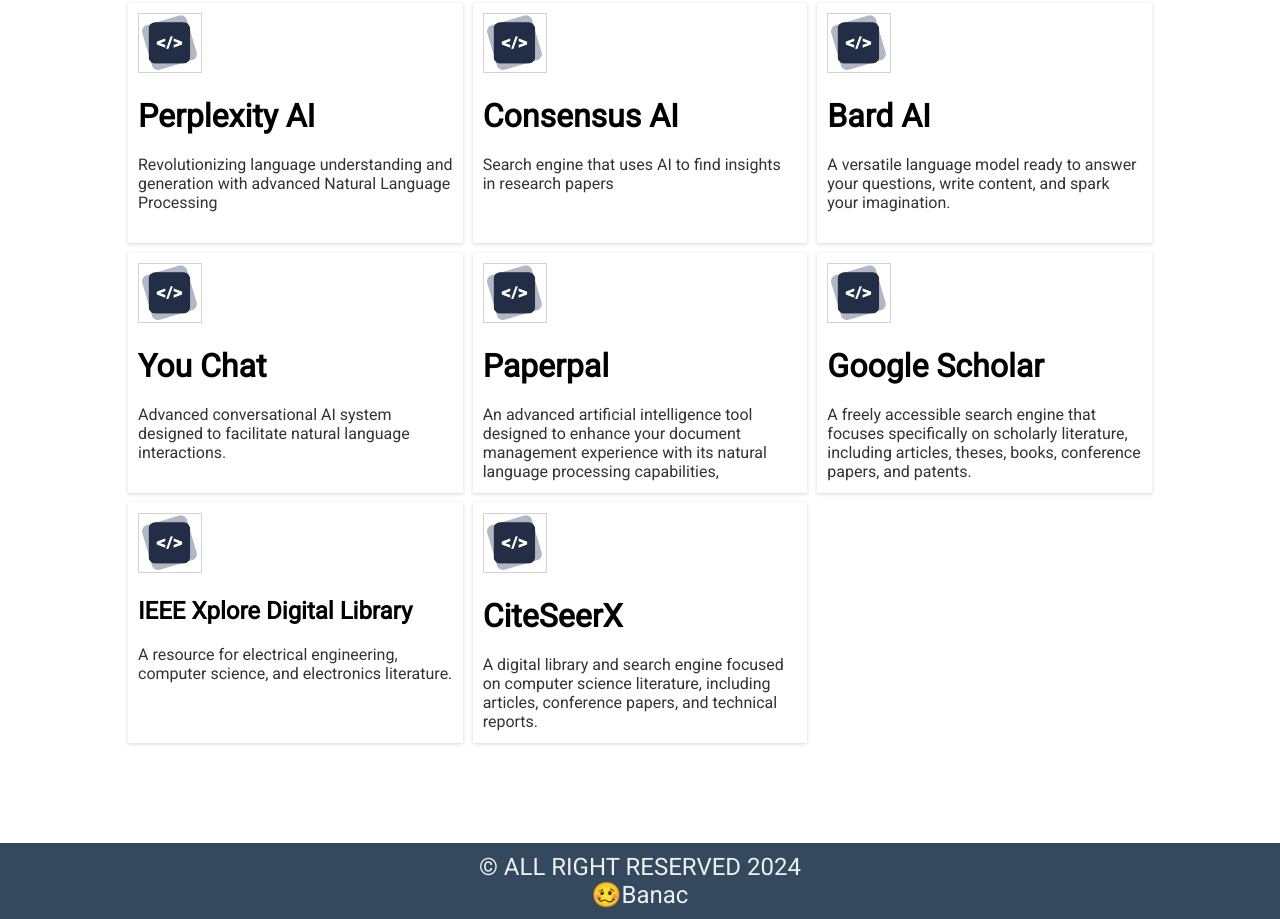
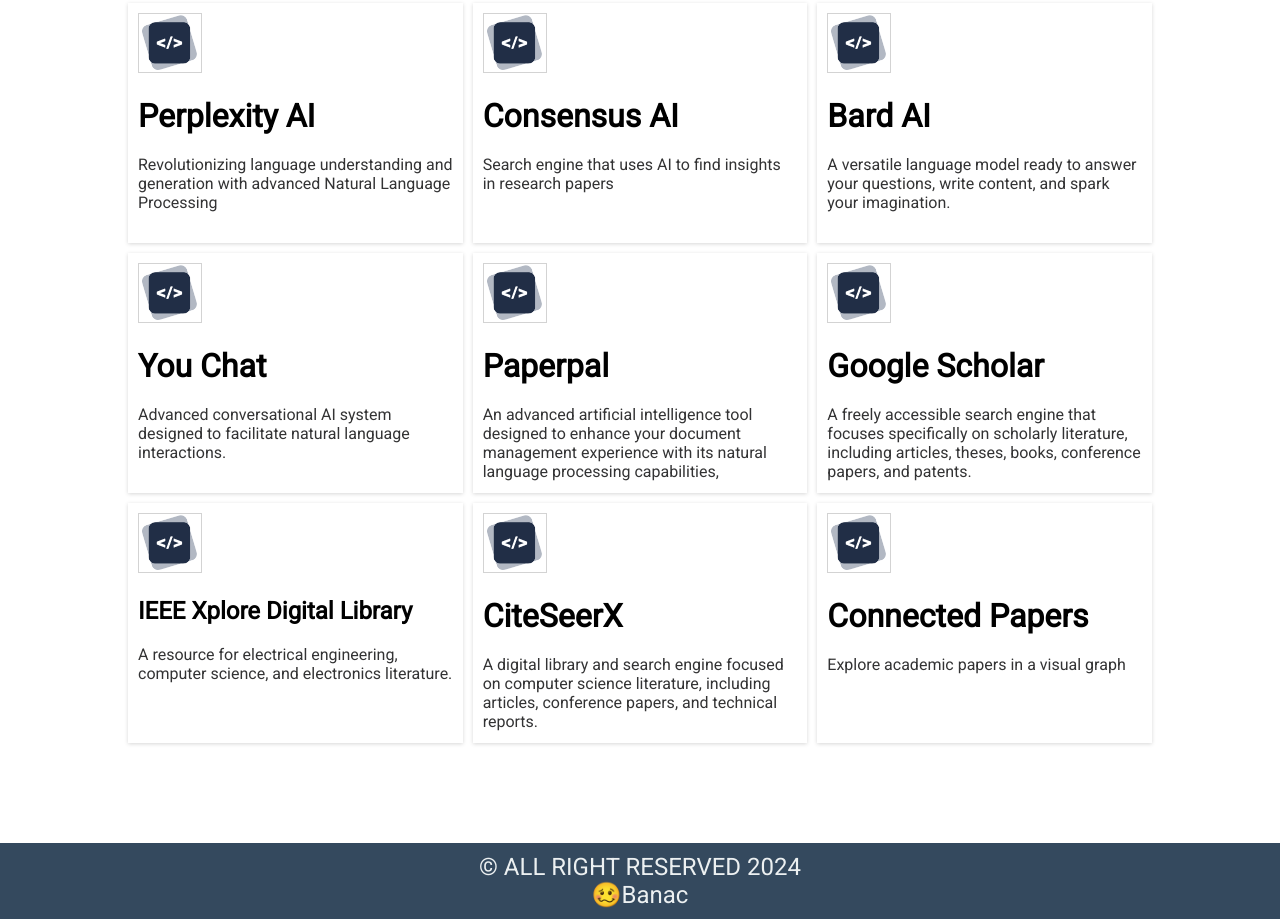
Before and after one commit to depweb/xyz, a plain HTML site: page index.html in a window 1280 px wide. Shown: the part 1776-2695 px from the top of the page. Drawn offline with Linux system fonts and the light colour scheme.

Commit message:
Update index.html

```diff
--- a/index.html
+++ b/index.html
@@ -170,6 +170,15 @@
               conference papers, and technical reports.</p>
           </a>
         </div>
+          <div class="card">
+          <img src="my-logo.png" alt="" />
+          <h1>Connected Papers</h1>
+          <a href="https://www.connectedpapers.com/" target="_blank">
+            <p>
+              Explore academic papers in a visual graph
+            </p>
+          </a>
+        </div>
       </div>
     </div>
     <div class="footer">
```
